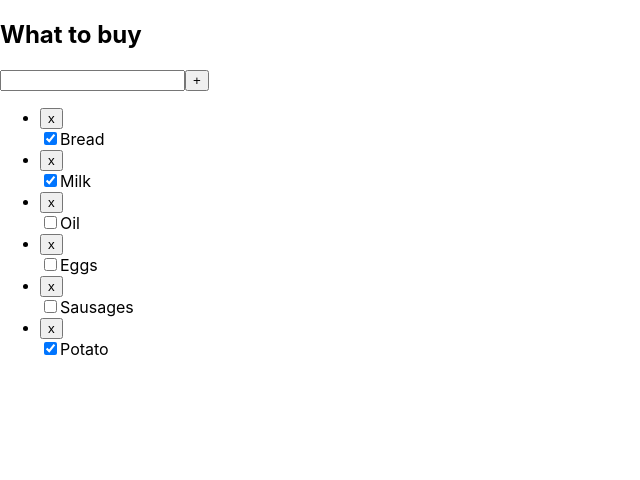
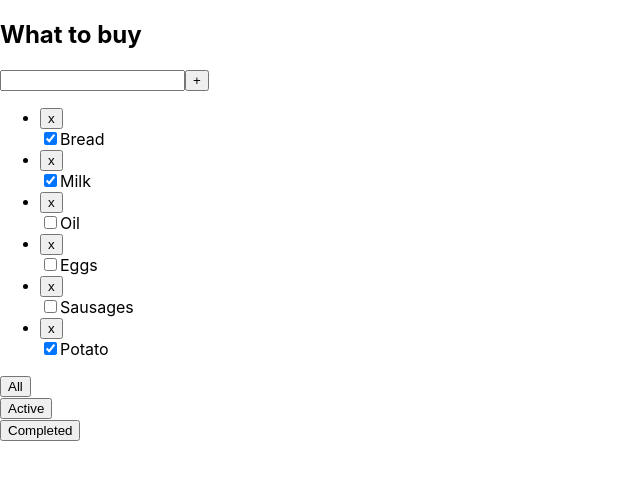
Before and after one commit to Masha-Gorb/todolist-app, a React (Create React App) app: page / in a window 1280 px wide. Shown: the top 480 px of the page, without its empty margins (0-640 px from the left). Built offline with nearby package versions, Linux system fonts and the light colour scheme.

Commit message:
add Filter+ButtonUniversal

```diff
--- a/src/TodoList.tsx
+++ b/src/TodoList.tsx
@@ -45,8 +45,21 @@ export const TodoList = (props: propsType) => {
     //     props.changeFilter('Completed')
     // }
 
-    const onChangeDeleteTaskHandler = (id: string) => {
-        props.deleteTask(id)
+
+    // const changeAllFilterHandler = () => {
+    //     props.changeFilter('All')
+    // }
+    //
+    // const changeActiveFilterHandler = () => {
+    //     props.changeFilter('Active')
+    // }
+    //
+    // const changeCompletedFilterHandler = () => {
+    //     props.changeFilter('Completed')
+    // }
+
+    const changeFilterOptimusHandler = (filterValue: filterType ) => {
+        props.changeFilter(filterValue)
     }
 
     return (
@@ -78,6 +91,12 @@ export const TodoList = (props: propsType) => {
             </div>
 
 
+            <ButtonUniversal title={'All'} callBack={() => changeFilterOptimusHandler('All')} />
+            <ButtonUniversal title={'Active'} callBack={() => changeFilterOptimusHandler('Active')} />
+            <ButtonUniversal title={'Completed'} callBack={() => changeFilterOptimusHandler('Completed')} />
+            {/*<ButtonUniversal title={'All'} callBack={changeAllFilterHandler} />*/}
+            {/*<ButtonUniversal title={'Active'} callBack={changeActiveFilterHandler} />*/}
+            {/*<ButtonUniversal title={'Completed'} callBack={changeCompletedFilterHandler} />*/}
 
 
             {/*<ButtonForChangeFilter title={"All"} changeFilter={props.changeFilter}/>*/}
```
Also changed, not shown: src/Components/ButtonUniversal.tsx (+9 -0 lines).
